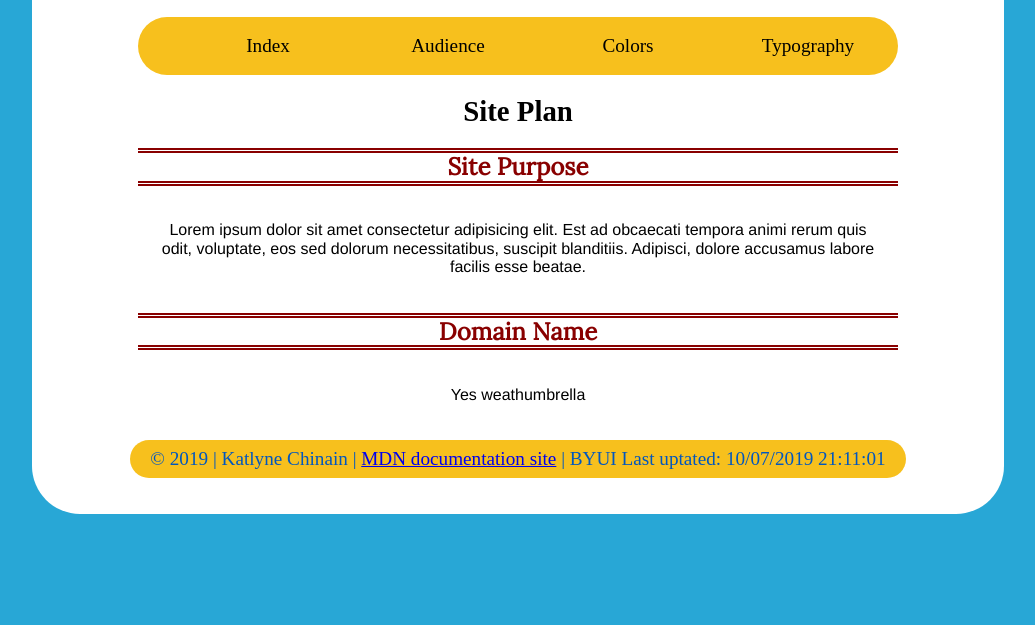
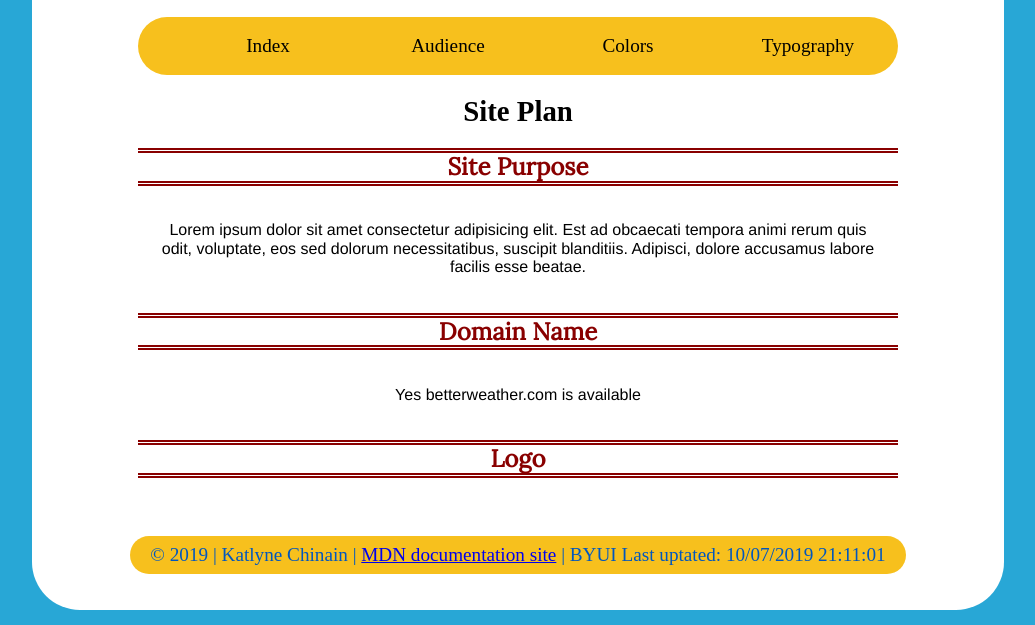
Before and after one commit to katlyne/katlyne.github.io, a plain HTML site: page weather/docs/template.html in a window 1280 px wide. Shown: the part 175-800 px from the top of the page, without its empty margins (122-1157 px from the left). Drawn offline with Linux system fonts and the light colour scheme; a web font is replaced by a local one.

Commit message:
template

```diff
--- a/weather/docs/template.html
+++ b/weather/docs/template.html
@@ -35,7 +35,9 @@
                 voluptate, eos sed dolorum necessitatibus, suscipit blanditiis. Adipisci, dolore accusamus labore
                 facilis esse beatae.</p>
             <h2>Domain Name</h2>
-            <p>Yes weathumbrella</p>
+            <p>Yes betterweather.com is available</p>
+            <h2>Logo</h2>
+            <img>
         </main>
         <footer>
             &copy; 2019 | Katlyne Chinain | <a href="https://developer.mozilla.org/en-US/docs/Web/Guide/HTML/HTML5">MDN
```
